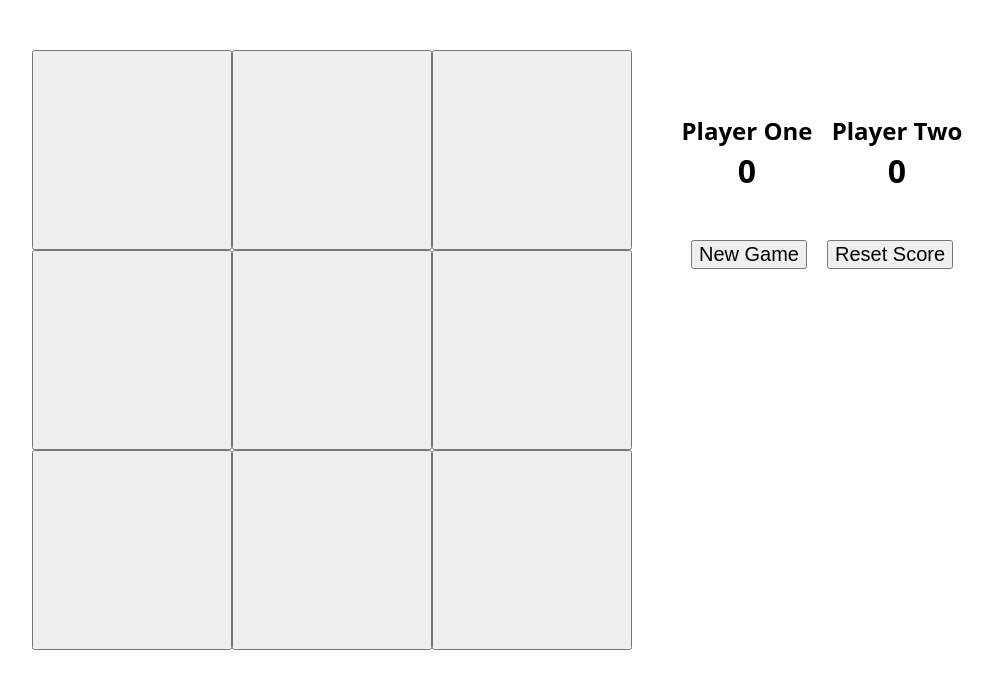
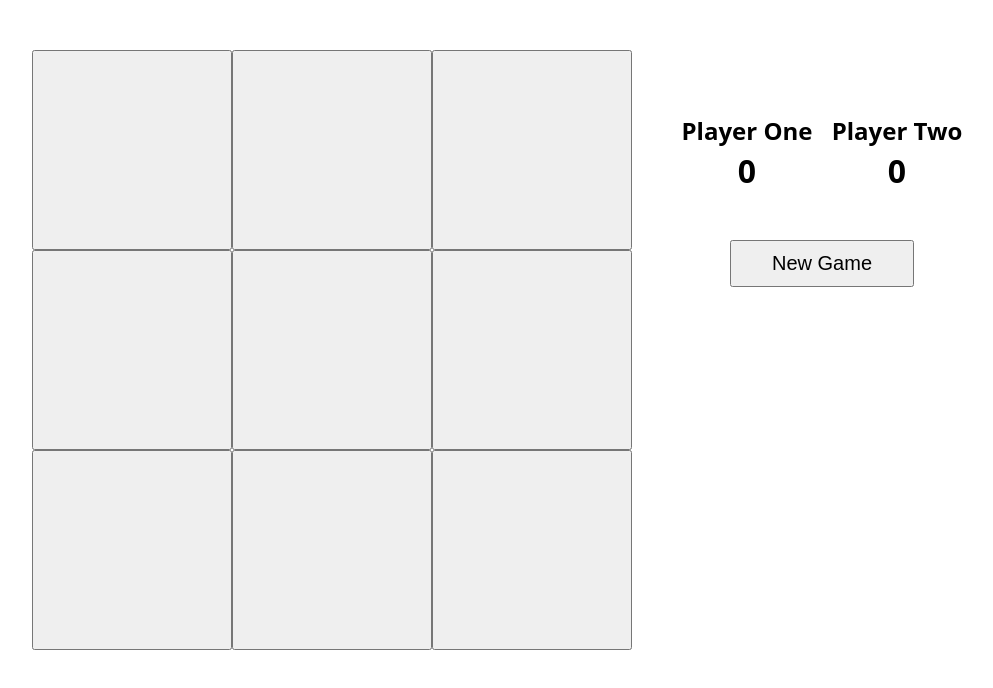
Before and after one commit to localtoast42/odin-tic-tac-toe, a plain HTML site: page index.html in a window 1280 px wide. Shown: the whole page, without its empty margins (118-1111 px from the left). Drawn offline with Linux system fonts and the light colour scheme.

Commit message:
Remove game reset button, increase button padding

```diff
--- a/index.html
+++ b/index.html
@@ -19,7 +19,6 @@
                 </div>
                 <div class="game-buttons">
                     <button>New Game</button>
-                    <button>Reset Score</button>
                 </div>
             </div>
         </div>
--- a/style.css
+++ b/style.css
@@ -31,6 +31,7 @@ body {
 
 button {
     font-size: 20px;
+    padding: 10px 40px;
 }
 
 .scoreboard {
```
